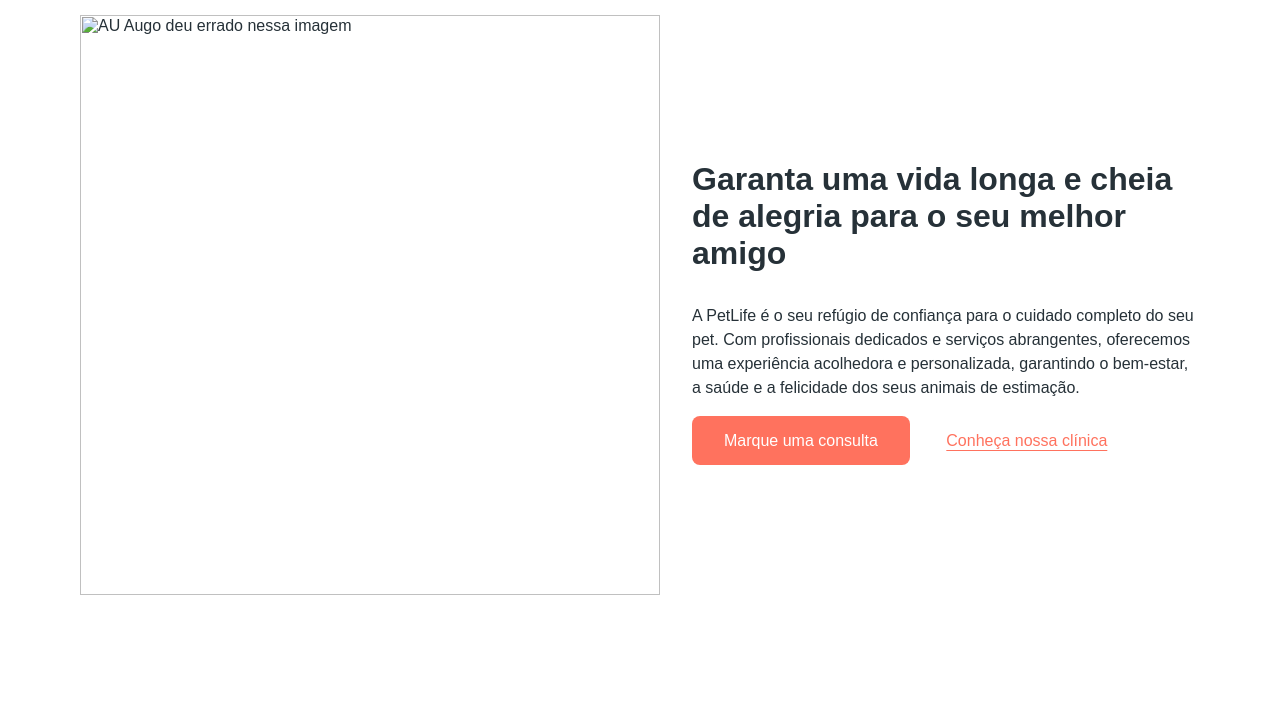
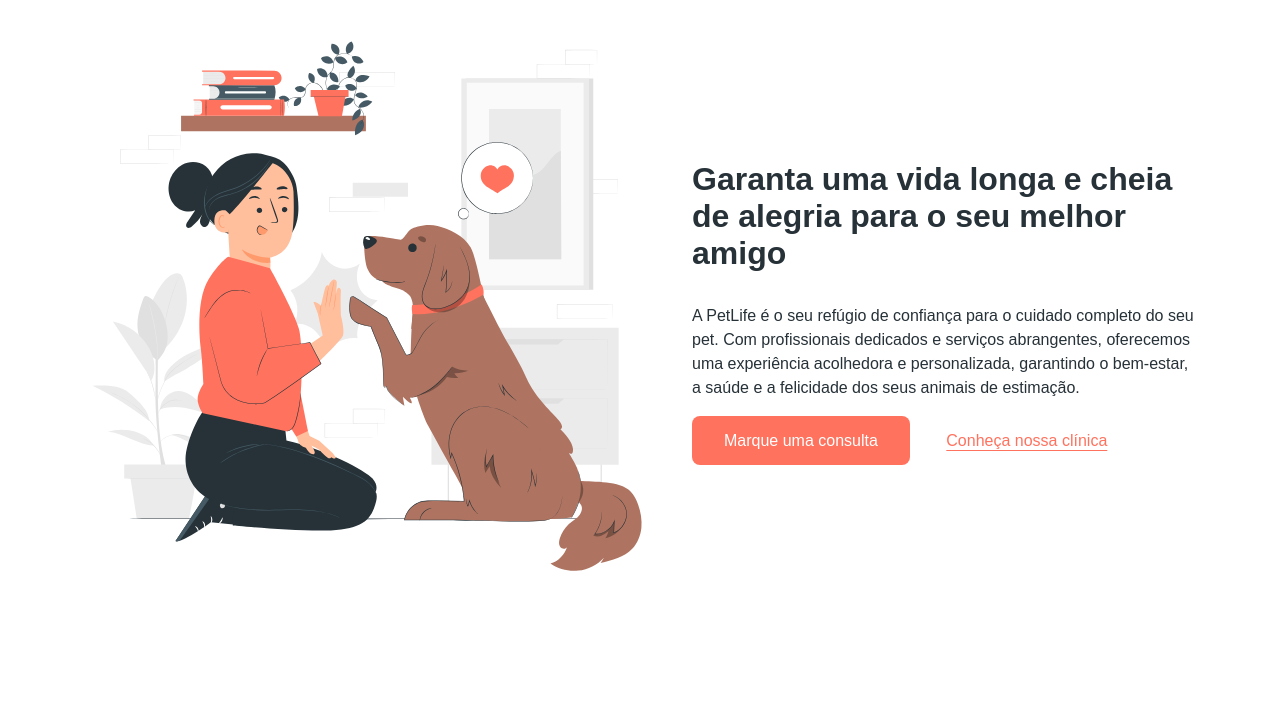
Before and after one commit to fabrizio-dsc/projeto-sa3, a plain HTML site: page index.html in a window 1280 px wide. Shown: the part 78-800 px from the top of the page. Drawn offline with Linux system fonts and the light colour scheme; files whose address does not match are found by name.

Commit message:
Update index.html

```diff
--- a/index.html
+++ b/index.html
@@ -28,7 +28,7 @@
 
   <main>
     <section id="inicio">
-      <img src="img/start-img.svg" alt="AU Augo deu errado nessa imagem" width="580" height="580">
+      <img src="start-img.svg" alt="AU Augo deu errado nessa imagem" width="580" height="580">
 
       <div>
         <h1>Garanta uma vida longa e cheia de alegria para o seu melhor amigo</h1>
```
